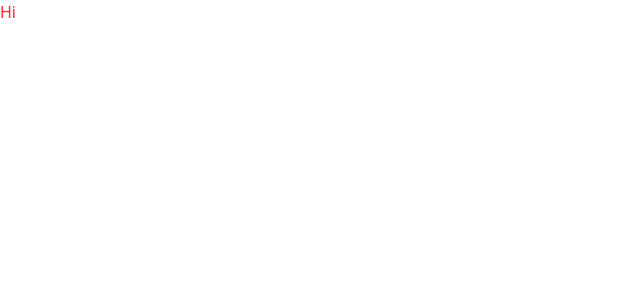
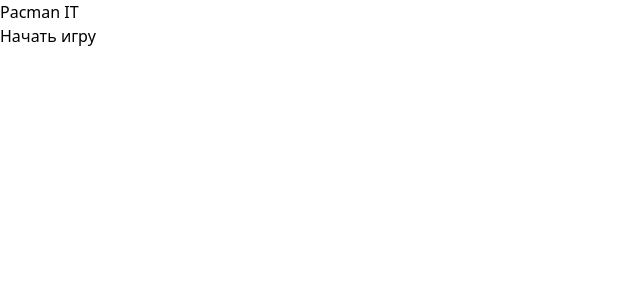
Before and after one commit to ustkost/conturhack, a React (Vite) app: page / in a window 1280 px wide. Shown: the top 300 px of the page, without its empty margins (0-640 px from the left). Built offline with nearby package versions, Linux system fonts and the light colour scheme.

Commit message:
architecture setup and game template

```diff
--- a/package.json
+++ b/package.json
@@ -13,7 +13,8 @@
     "@tailwindcss/vite": "^4.1.7",
     "react": "^19.1.0",
     "react-dom": "^19.1.0",
-    "tailwindcss": "^4.1.7"
+    "tailwindcss": "^4.1.7",
+    "zustand": "^5.0.4"
   },
   "devDependencies": {
     "@eslint/js": "^9.25.0",
--- a/src/App.tsx
+++ b/src/App.tsx
@@ -1,5 +1,18 @@
+import EndScreen from "./EndScreen"
+import Game from "./Game"
+import { useGameStore } from "./hooks/useGameStore"
+import StartScreen from "./StartScreen"
+
 function App() {
-	return <div className="text-red-500">Hi</div>
+	const screen = useGameStore((s) => s.screen)
+
+	return (
+		<>
+		  {screen === 'menu' && <StartScreen />}
+			{screen === 'game' && <Game />}
+			{screen === 'result' && <EndScreen />}
+		</>
+	)
 }
 
 export default App
--- /dev/null
+++ b/src/EndScreen.tsx
@@ -0,0 +1,14 @@
+import { useGameStore } from "./hooks/useGameStore";
+
+export default function EndScreen() {
+  const score = useGameStore((s) => s.score);
+  const setScreen = useGameStore((s) => s.setScreen);
+
+  return (
+    <div>
+      <h2>Конец</h2>
+      <p>Счёт: {score}</p>
+      <button onClick={() => setScreen('menu')}>Заново</button>
+    </div>
+  );
+}
--- /dev/null
+++ b/src/Game.tsx
@@ -0,0 +1,18 @@
+import { useGameStore } from "./hooks/useGameStore";
+
+export default function Game() {
+  const setScreen = useGameStore((s) => s.setScreen);
+  const setScore = useGameStore((s) => s.setScore);
+
+  const finishGame = () => {
+    setScore(123);
+    setScreen('result');
+  };
+
+  return (
+    <div>
+      {/* Тут игра */}
+      <button onClick={finishGame}>Закончить игру</button>
+    </div>
+  );
+}
--- /dev/null
+++ b/src/StartScreen.tsx
@@ -0,0 +1,12 @@
+import { useGameStore } from "./hooks/useGameStore";
+
+export default function StartScreen() {
+  const setScreen = useGameStore((s) => s.setScreen);
+
+  return (
+    <div>
+      <h1>Pacman IT</h1>
+      <button onClick={() => setScreen('game')}>Начать игру</button>
+    </div>
+  );
+}
--- /dev/null
+++ b/src/hooks/useGameStore.ts
@@ -0,0 +1,17 @@
+import { create } from 'zustand';
+
+export type GameScreen = 'menu' | 'game' | 'result';
+
+interface GameState {
+  screen: GameScreen;
+  score: number;
+  setScreen: (screen: GameScreen) => void;
+  setScore: (score: number) => void;
+}
+
+export const useGameStore = create<GameState>((set) => ({
+  screen: 'menu',
+  score: 0,
+  setScreen: (screen) => set({ screen }),
+  setScore: (score) => set({ score }),
+}));
```
Also changed, not shown: 1 other file (tests, documents, lock files or other folders).
